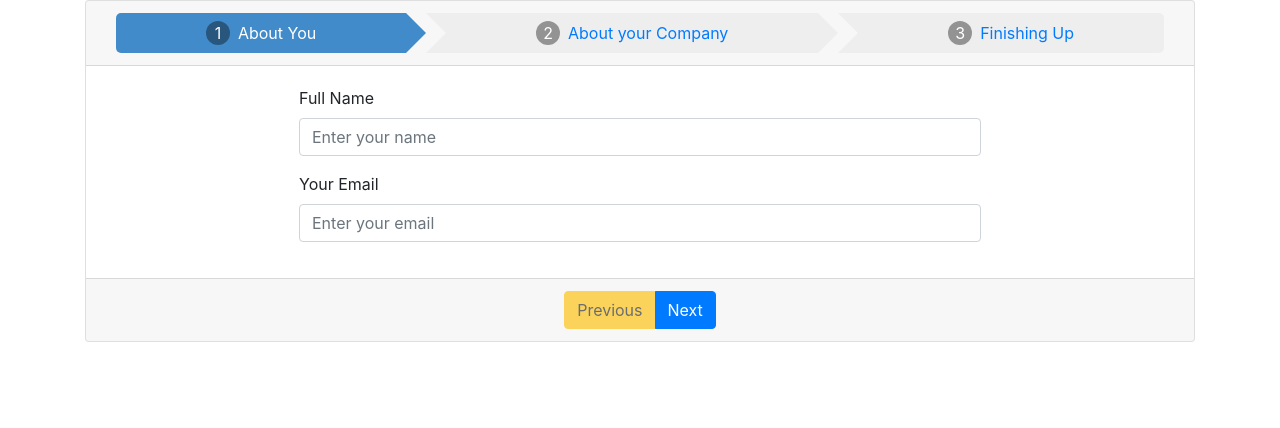
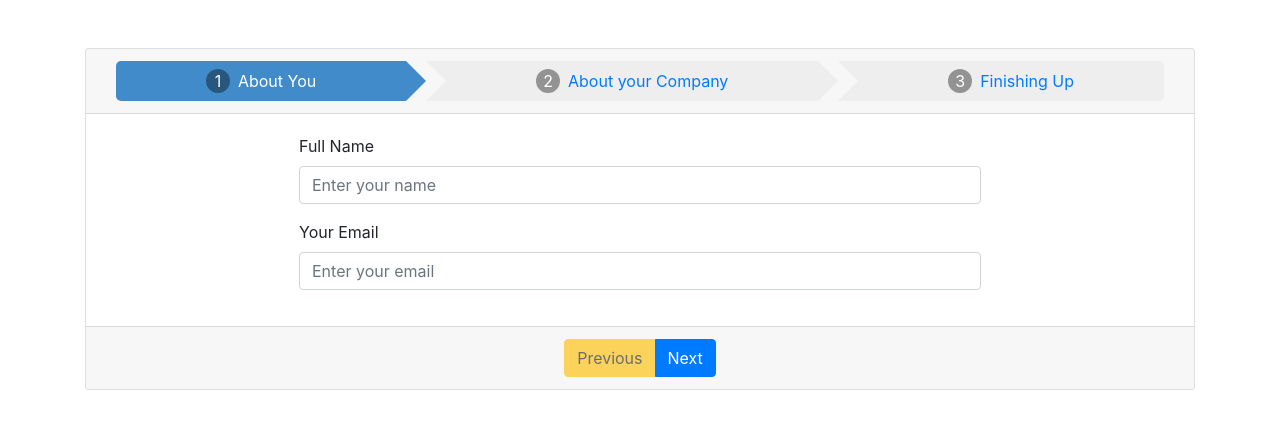
Before and after one commit to tushargugnani/vue-step-wizard, a Vue app: page / in a window 1280 px wide. Shown: the top 428 px of the page. Built offline with nearby package versions, Linux system fonts and the light colour scheme.

Commit message:
Readme documentation update

```diff
--- a/src/App.vue
+++ b/src/App.vue
@@ -1,5 +1,5 @@
 <template>
-  <div class="container" id="app">
+  <div class="container py-5" id="app">
     <SimpleStepper></SimpleStepper>
   </div>
 </template>
```
Also changed, not shown: 2 other files (tests, documents, lock files or other folders).
